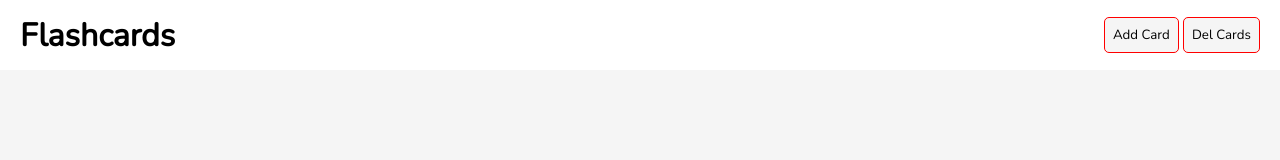
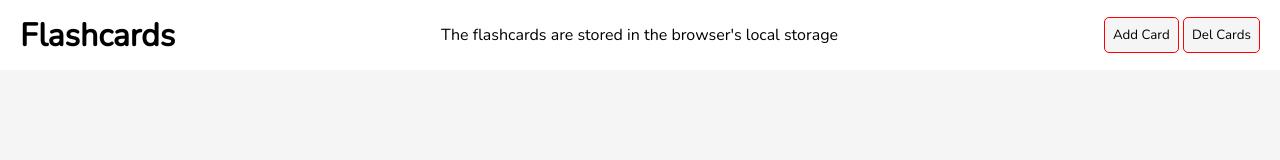
Before and after one commit to WoodyLinwc/Flashcards, a plain HTML site: page index.html in a window 1280 px wide. Drawn offline with nearby package versions, Linux system fonts and the light colour scheme.

Commit message:
Update index.html

```diff
--- a/index.html
+++ b/index.html
@@ -16,12 +16,14 @@
       <div class="container">
         <div id="header">
           <h1>Flashcards</h1>
+          <p>The flashcards are stored in the browser's local storage</p>
           <div>
             <button id="show_card_box">Add Card</button>
             <button id="delete_cards">Del Cards</button>
           </div>
         </div>
       </div>
+
     </header>
 
     <section>
```
